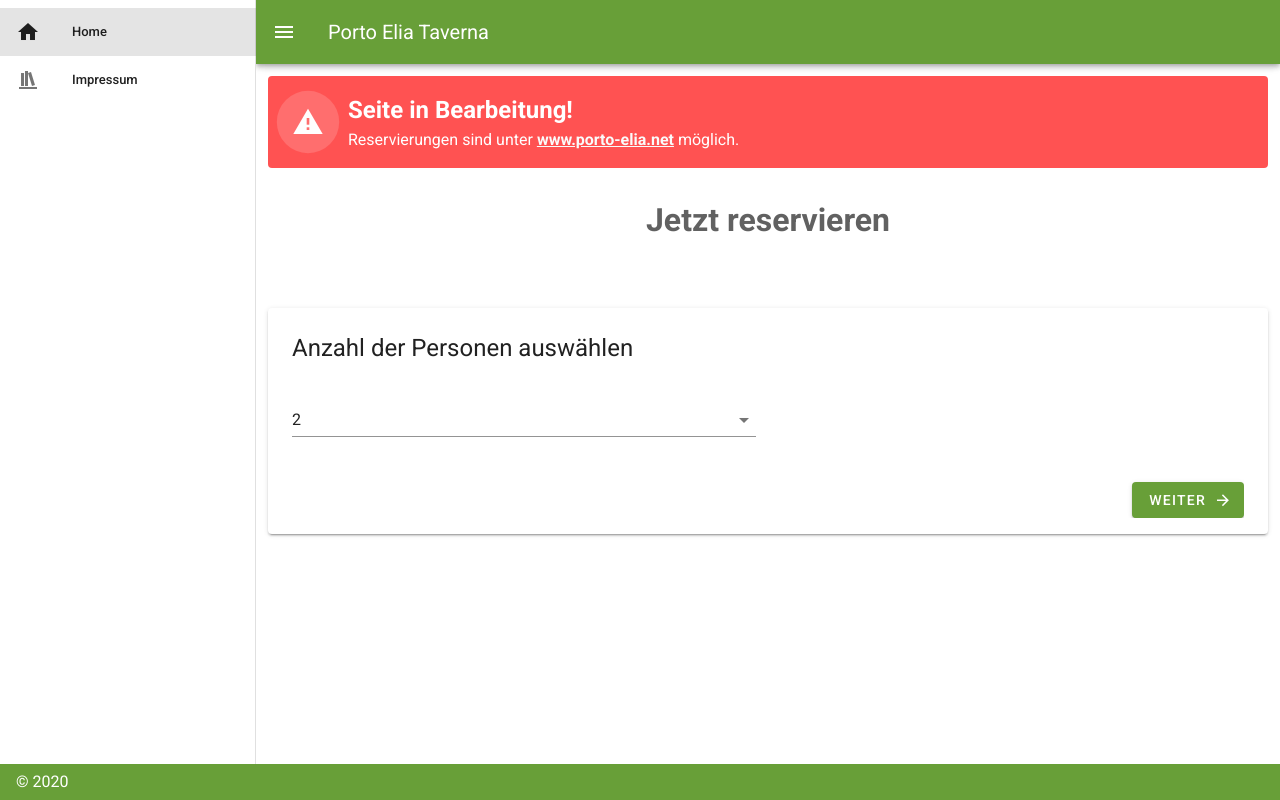
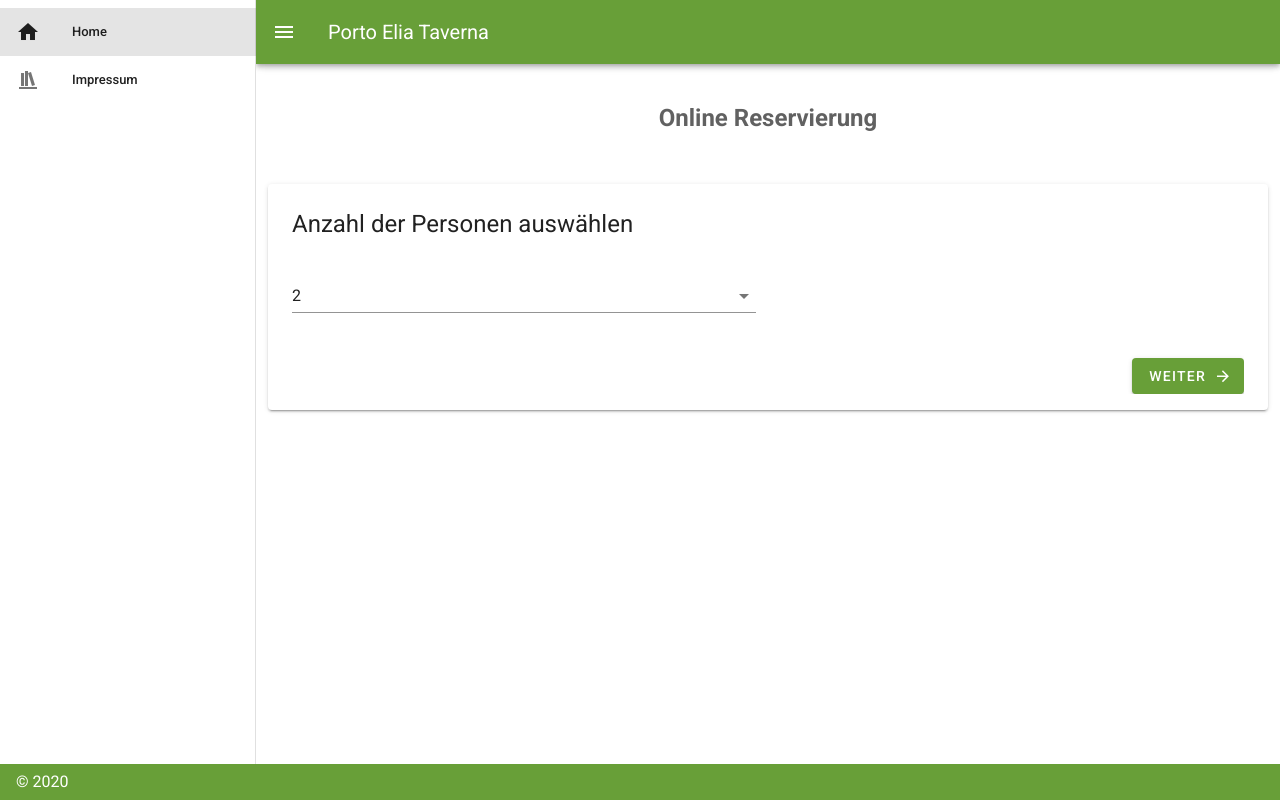
Before and after one commit to luisamoroso/reservation, a Vue app: page / in a window 1280 px wide. Built offline with nearby package versions, Linux system fonts and the light colour scheme; what vue-recaptcha-v3 would draw is missing.

Commit message:
added hints

```diff
--- a/src/App.vue
+++ b/src/App.vue
@@ -18,21 +18,12 @@
             <v-list-item-title>Impressum</v-list-item-title>
           </v-list-item-content>
         </v-list-item>
-        <!--
-        <v-list-item link to="/contact">
-          <v-list-item-action>
-            <v-icon>mdi-bookshelf</v-icon>
-          </v-list-item-action>
-          <v-list-item-content>
-            <v-list-item-title>Contact</v-list-item-title>
-          </v-list-item-content>
-        </v-list-item>-->
       </v-list>
     </v-navigation-drawer>
 
     <v-app-bar app color="light-green darken-2" dark>
       <v-app-bar-nav-icon @click.stop="drawer = !drawer"></v-app-bar-nav-icon>
-      <v-toolbar-title>Porto Elia Taverna</v-toolbar-title>
+      <v-toolbar-title link to="/">Porto Elia Taverna</v-toolbar-title>
     </v-app-bar>
 
     <v-main>
--- a/src/components/Reservation.vue
+++ b/src/components/Reservation.vue
@@ -1,5 +1,6 @@
 <template>
   <div>
+    <!--
     <v-alert prominent type="error">
       <v-row align="center">
         <v-col class="grow">
@@ -15,6 +16,7 @@
         </v-col>
       </v-row>
     </v-alert>
+    -->
     <v-row v-show="this.reservationMessage">
       <v-col>
         <h2>Reservierungsbestätigung</h2>
@@ -60,15 +62,15 @@
     </v-row>
 
     <v-row class="text-center" v-show="!this.reservationMessage">
-      <v-col class="mb-4">
-        <h1 class="grey--text text--darken-2">Jetzt reservieren</h1>
+      <v-col>
+        <h2 class="grey--text text--darken-2">Online Reservierung</h2>
       </v-col>
     </v-row>
     <v-alert
       type="error"
       v-if="this.errorMessage"
     >Ein Fehler ist aufgetretten. Bitte versuchen Sie es später erneut!</v-alert>
-    <v-row>
+    <v-row v-show="!this.reservationMessage">
       <v-col>
         <v-alert outlined color="grey darken-2" v-if="this.reservationStep == 4">
           <div class="title">Ihre Reservierung</div>
@@ -183,6 +185,7 @@
                   :allowed-dates="allowedDates"
                   :color="brandColor"
                   @update:picker-date="pickerUpdate($event)"
+                  first-day-of-week="1"
                   locale="de-de"
                   elevation="5"
                 ></v-date-picker>
@@ -283,6 +286,7 @@
                   required
                   :rules="telephoneRules"
                   :color="brandColor"
+                  hint="Unter Umständen kontaktieren wir Sie in Bezug auf diese Reservierung"
                 ></v-text-field>
 
                 <v-text-field
@@ -291,12 +295,14 @@
                   label="E-mail"
                   required
                   :color="brandColor"
+                  hint="Wir schicken Ihnen eine Bestätigungsemail an diese Adresse"
                 ></v-text-field>
 
                 <v-textarea
                   v-model="comment"
                   name="comment"
-                  label="Anmerkung (optional)"
+                  label="Extra Wünsche (optional)"
+                  placeholder="z.B. draußen essen"
                   rows="1"
                   :color="brandColor"
                   :counter="150"
```
